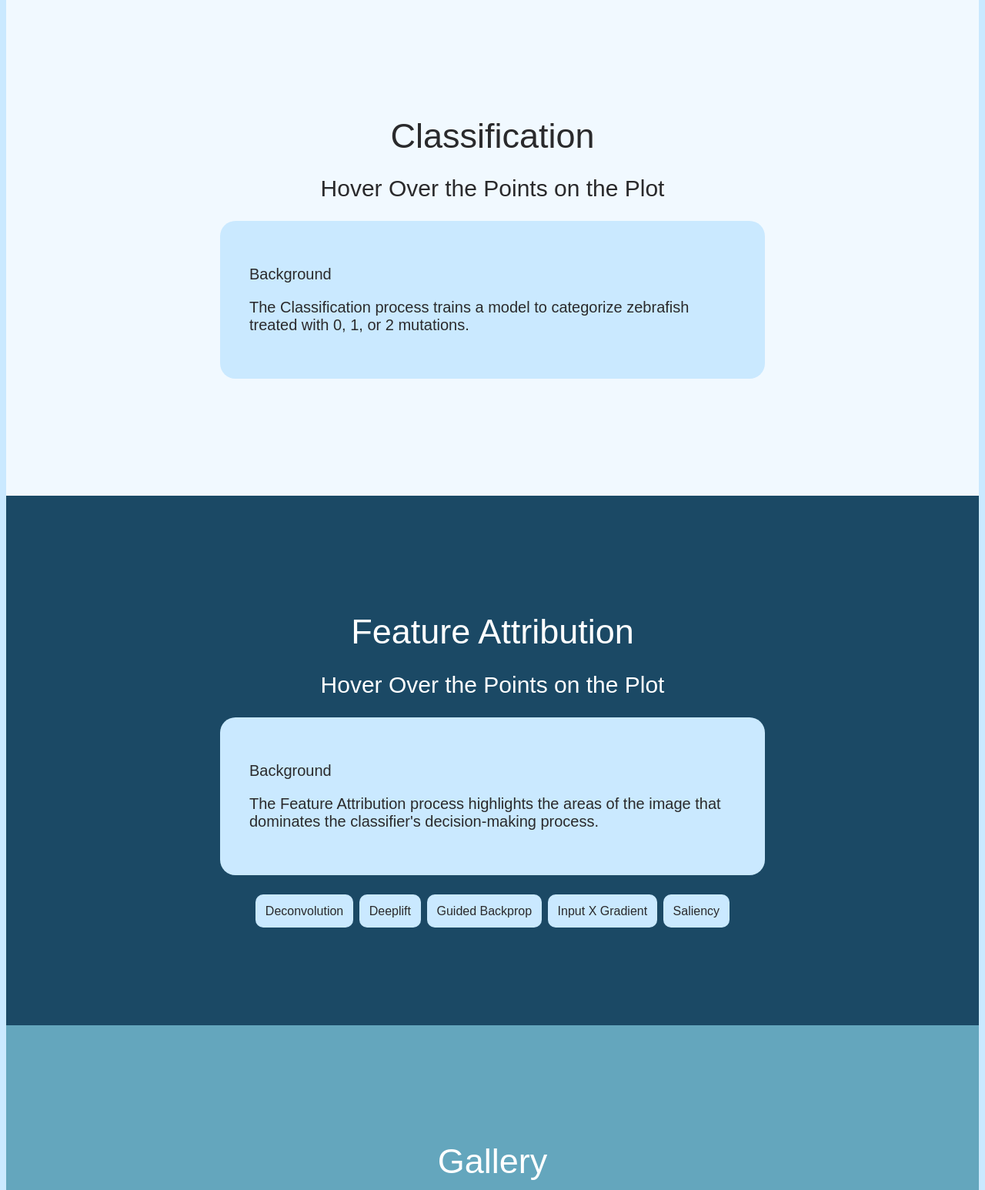
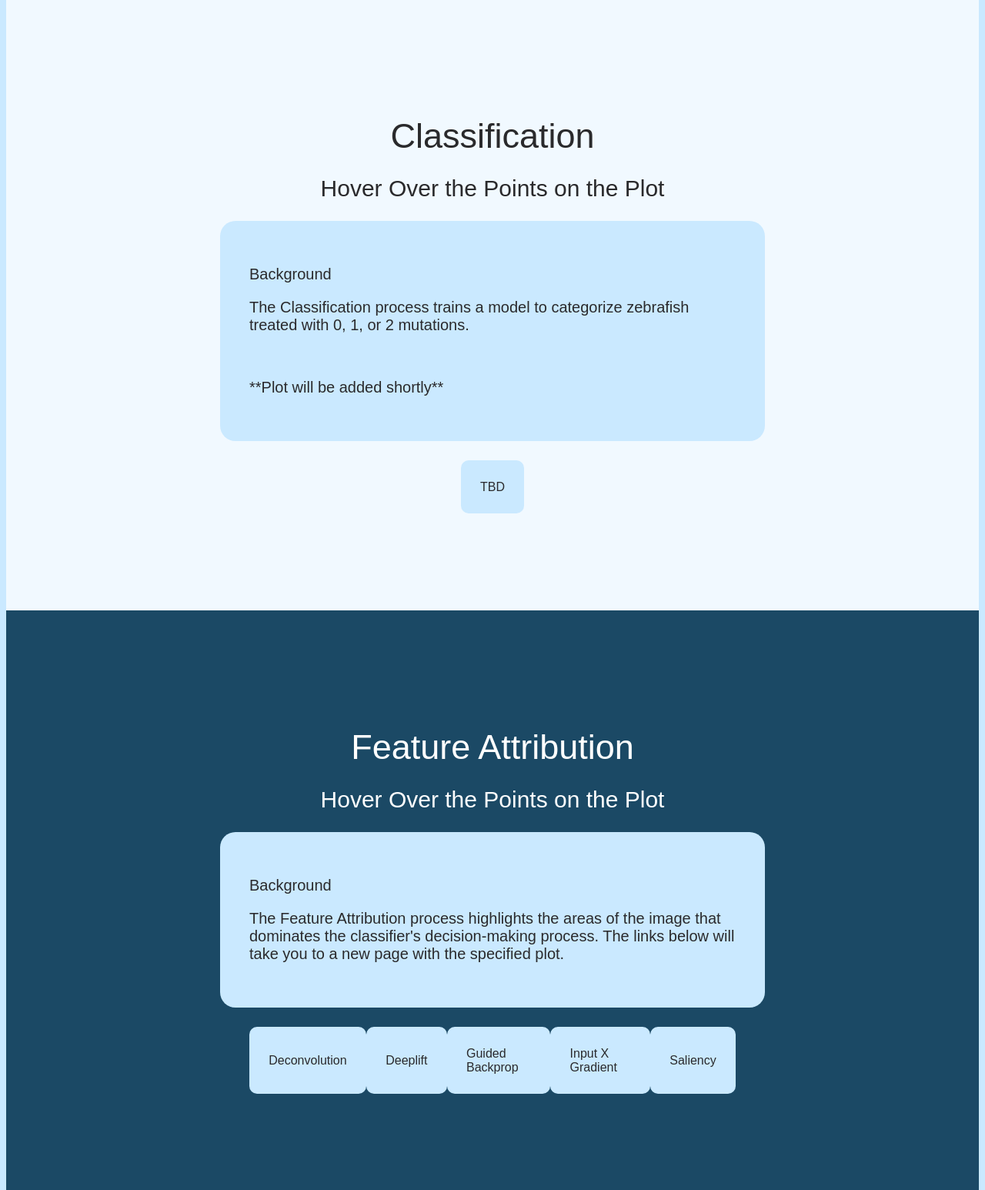
Before and after one commit to johnzl-777/MFAC, a Flask app: template templates/main.html in a window 1280 px wide. Shown: the part 729-2275 px from the top of the page at 77% size. Run offline with Flask 2, Linux system fonts and the light colour scheme; the template is opened without the code that fills it, so the values that code supplies are empty; some libraries are stand-ins or nearby versions.

Commit message:
title to plots

```diff
--- a/templates/css/index.css
+++ b/templates/css/index.css
@@ -232,7 +232,7 @@ a.umap-plot {
     text-decoration: none;
     color: #2a2a2c;
     cursor: pointer;
-    padding: 2%;
+    padding: 4%;
     background-color:#cae9ff;
     border-radius: 10px;
 }
@@ -247,7 +247,6 @@ a.umap-plot:active {
 
 .umap-link-container button {
   cursor: pointer;
-  padding: 2%;
   background-color:#cae9ff;
 
 }
--- a/templates/main.html
+++ b/templates/main.html
@@ -101,10 +101,18 @@
               The Classification process trains a model to categorize zebrafish
               treated with 0, 1, or 2 mutations.
             </p>
+            <br>
+            <p>**Plot will be added shortly**</p>
           </div>
         </div>
         <div class="flex-container">
-          <!-- TODO -->
+            <div class="umap-link-container">
+                <a
+                  href=""
+                  class="umap-plot"
+                >
+                  TBD
+                </a>
         </div>
       </section>
 
@@ -117,7 +125,8 @@
             <p class="background-section">Background</p>
             <p>
               The Feature Attribution process highlights the areas of the image
-              that dominates the classifier's decision-making process.
+              that dominates the classifier's decision-making process. The links
+              below will take you to a new page with the specified plot.
             </p>
           </div>
         </div>
```
Also changed, not shown: templates/css/plot.css (+19 -3 lines).
